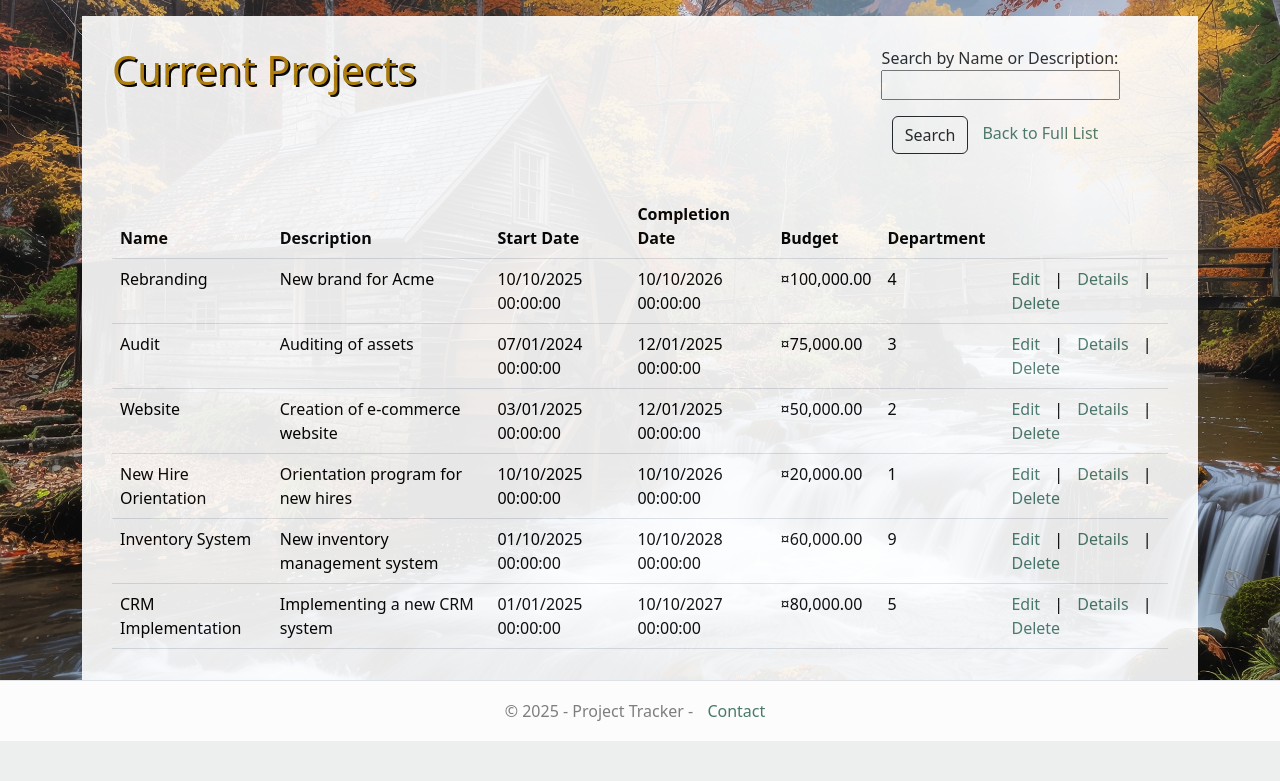
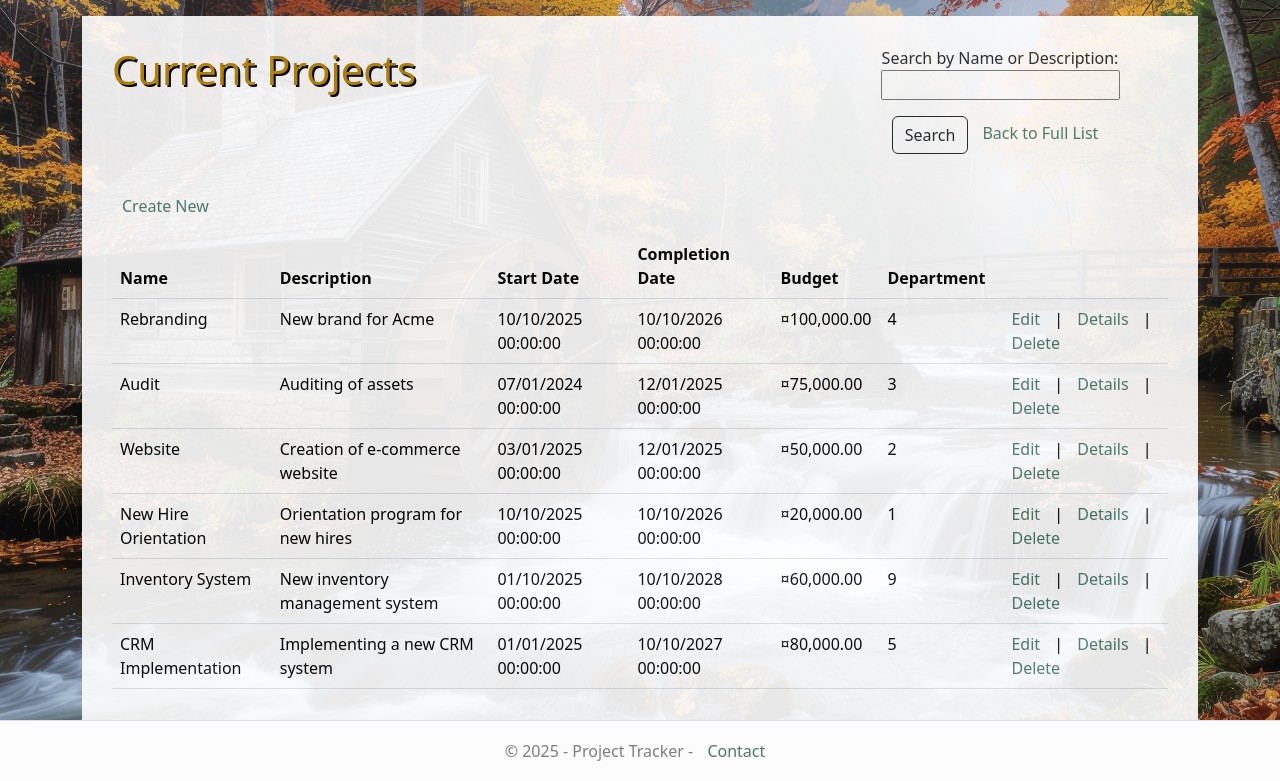
Before and after one commit to balbachl/ProjectTracker, an ASP.NET Core app: page /Projects in a window 1280 px wide. Shown: the part 59-840 px from the top of the page. Before the commit the page ends 800 px from the top, so only its background shows below. Run offline with ASP.NET Core 8, Linux system fonts and the light colour scheme; data comes from the database, SQL or seed files in the repository; style sheets or scripts are compiled from the project's sources; some libraries are stand-ins or nearby versions.

Commit message:
Add link to create new project in Index view

```diff
--- a/Views/Projects/Index.cshtml
+++ b/Views/Projects/Index.cshtml
@@ -18,6 +18,9 @@
         </div>
     </form>
 </div>
+<p>
+    <a asp-action="Create">Create New</a>
+</p>
 <table class="table table-hover">
     <thead>
         <tr>
```
